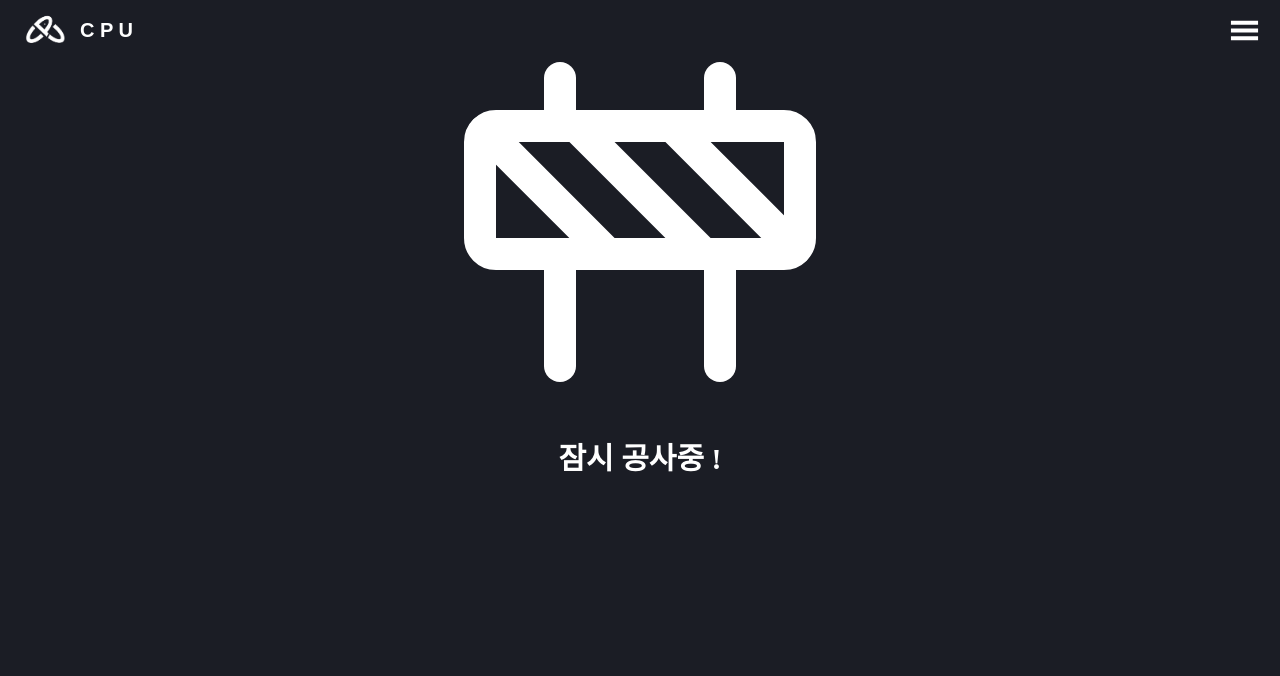
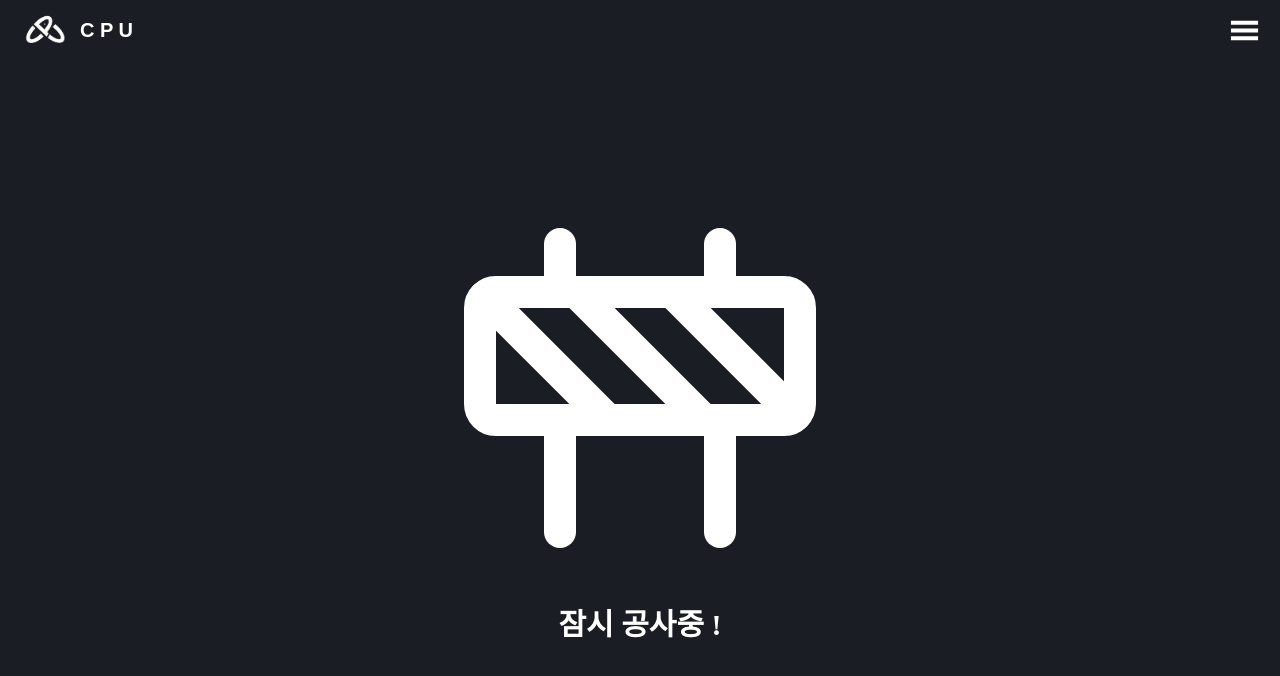
Before and after one commit to JBNU-CPU/FRONT, a React (Create React App) app: page /management in a window 1280 px wide. Shown: the top 676 px of the page. Built offline with nearby package versions, Linux system fonts and the light colour scheme.

Commit message:
mange_recruit

```diff
--- a/src/pages/Management.jsx
+++ b/src/pages/Management.jsx
@@ -3,8 +3,8 @@ import { LuConstruction } from "react-icons/lu";
 import Header from "../components/Header";
 
 const Wrapper = styled.div`
-    width: calc(100%);
-    height: calc(100vh-60px);
+    width: 100vw;
+    height: 100vh;
     display: flex;
     flex-direction: column;
     align-items: center;
--- a/src/pages/Recruit.jsx
+++ b/src/pages/Recruit.jsx
@@ -3,8 +3,8 @@ import { LuConstruction } from "react-icons/lu";
 import Header from "../components/Header";
 
 const Wrapper = styled.div`
-    width: calc(100%);
-    height: calc(100vh-60px);
+    width: 100vw;
+    height: 100vh;
     display: flex;
     flex-direction: column;
     align-items: center;
```
